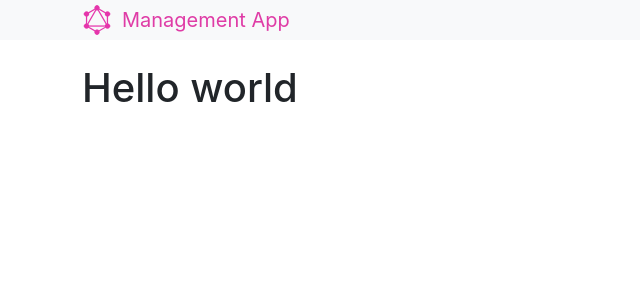
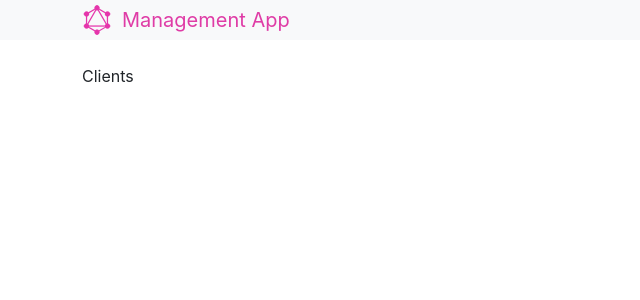
Before and after one commit to NwaguChima/GraphQL_mgmt-App, a React (Create React App) app in the folder client/: page / in a window 1280 px wide. Shown: the top 300 px of the page, without its empty margins (0-640 px from the left). Built offline with nearby package versions, Linux system fonts and the light colour scheme.

Commit message:
setup client apollo

```diff
--- a/client/src/App.js
+++ b/client/src/App.js
@@ -1,12 +1,21 @@
 import Header from "./components/Header";
+import { ApolloProvider, ApolloClient, InMemoryCache } from "@apollo/client";
+import Clients from "./components/Clients";
+
+const client = new ApolloClient({
+  uri: "http://localhost:5000/graphql",
+  cache: new InMemoryCache(),
+});
 
 function App() {
   return (
     <>
-      <Header />
-      <div className="container">
-        <h1>Hello world</h1>
-      </div>
+      <ApolloProvider client={client}>
+        <Header />
+        <div className="container">
+          <Clients />
+        </div>
+      </ApolloProvider>
     </>
   );
 }
--- /dev/null
+++ b/client/src/components/Clients.jsx
@@ -0,0 +1,7 @@
+import React from "react";
+
+const Clients = () => {
+  return <div>Clients</div>;
+};
+
+export default Clients;
```
